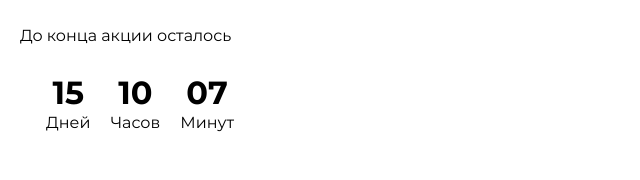
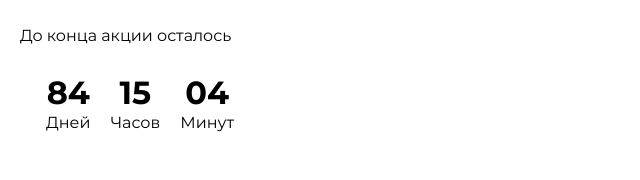
Before and after one commit to ilchenkovladislav/capitalstroy, a website: page src/index.html in a window 1280 px wide. Shown: the part 2055-2235 px from the top of the page, 0-640 px from the left. Drawn offline with nearby package versions, Linux system fonts and the light colour scheme; files that its build step writes are made by us from their sources.

Commit message:
add working timer

```diff
--- a/src/index.html
+++ b/src/index.html
@@ -369,7 +369,8 @@
         });
     </script>
 
-    <script src="https://code.jquery.com/jquery-3.5.1.min.js" integrity="sha256-9/aliU8dGd2tb6OSsuzixeV4y/faTqgFtohetphbbj0=" crossorigin="anonymous"></script>
-    <script src="js/map.js"></script>
+    <!-- <script src="https://code.jquery.com/jquery-3.5.1.min.js" integrity="sha256-9/aliU8dGd2tb6OSsuzixeV4y/faTqgFtohetphbbj0=" crossorigin="anonymous"></script> -->
+    <!-- <script src="js/map.js"></script> -->
+    <script src="js/timer.js"></script>
 </body>
 </html>
--- /dev/null
+++ b/src/js/timer.js
@@ -0,0 +1,38 @@
+function newYearIn() {
+    var now = new Date();
+    var newYear = new Date(2021, 5, 25);
+    var totalRemains = (newYear.getTime()-now.getTime());
+
+    if (totalRemains>1)
+    {
+        var RemainsSec=(parseInt(totalRemains/1000));
+        var RemainsFullDays=(parseInt(RemainsSec/(24*60*60)));
+
+        var secInLastDay=RemainsSec-RemainsFullDays*24*3600;
+        var RemainsFullHours=(parseInt(secInLastDay/3600));
+
+        if (RemainsFullHours<10) {
+            RemainsFullHours="0"+RemainsFullHours
+        };
+
+        var secInLastHour=secInLastDay-RemainsFullHours*3600;
+        var RemainsMinutes=(parseInt(secInLastHour/60));
+
+        if (RemainsMinutes<10) {
+            RemainsMinutes = "0" + RemainsMinutes
+        };
+
+        var lastSec=secInLastHour-RemainsMinutes*60;
+
+        if (lastSec<10) {
+            lastSec = "0" + lastSec
+        };
+
+        document.querySelector(".timer__day").innerHTML = RemainsFullDays;
+        document.querySelector(".timer__hour").innerHTML = RemainsFullHours;
+        document.querySelector(".timer__minute").innerHTML = RemainsMinutes;
+
+        setTimeout("newYearIn()", 10000);
+    }
+}
+newYearIn();
```
